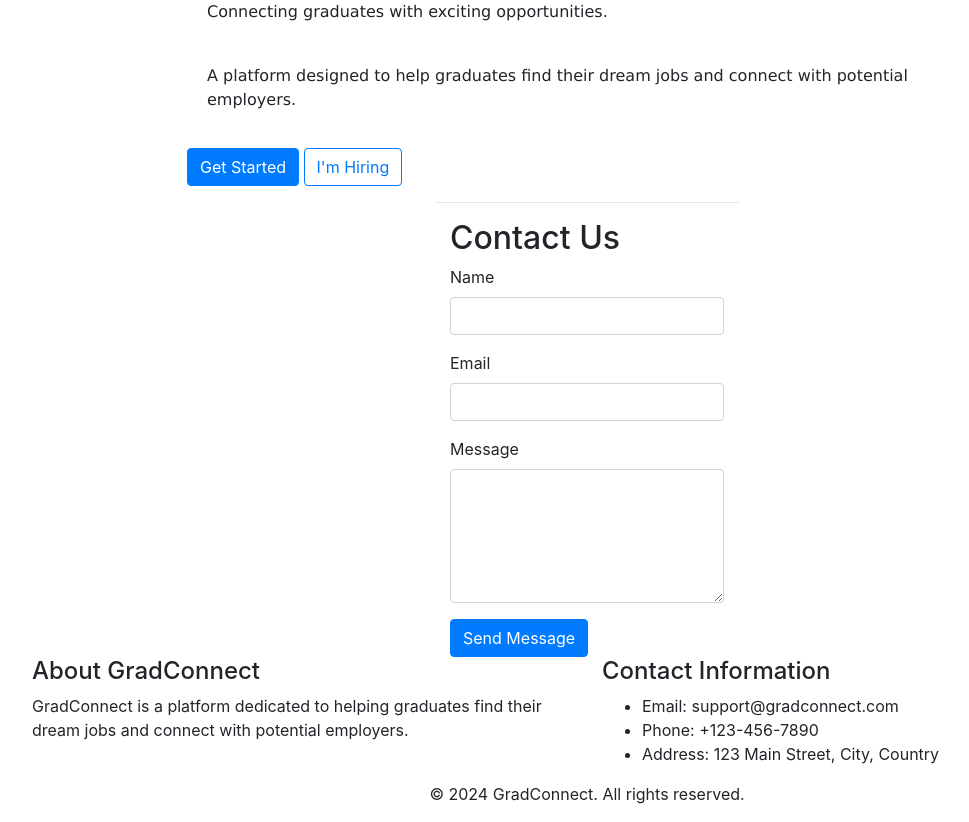
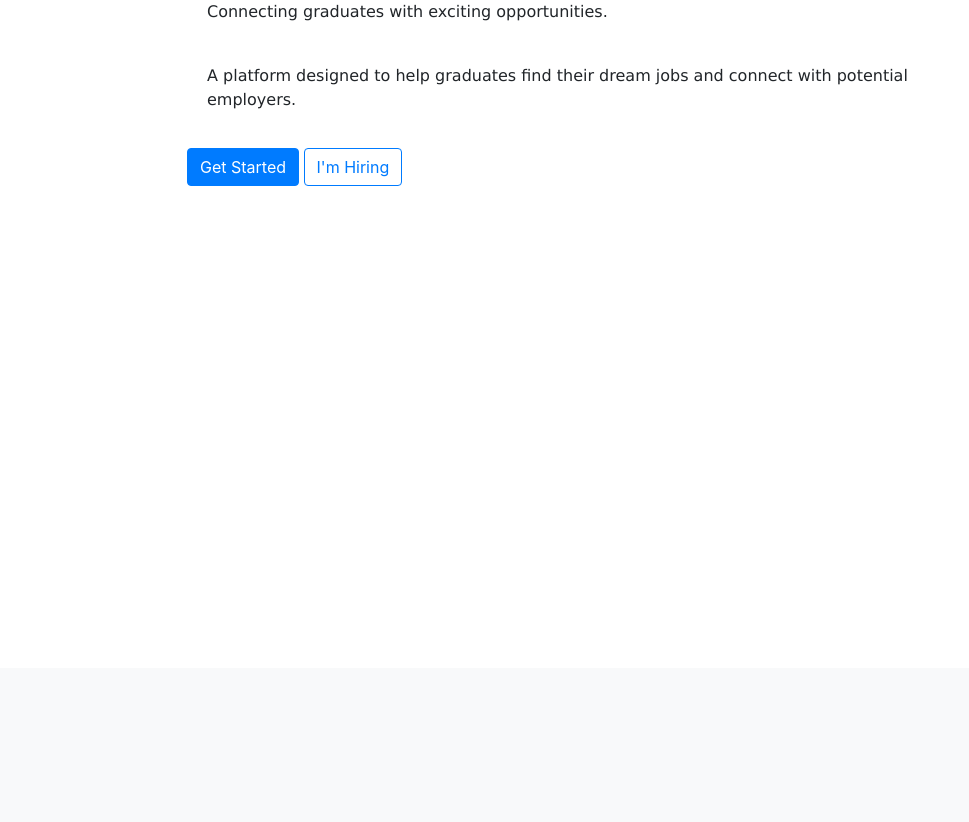
Before and after one commit to Ermi24et/GradConn, a Flask app: page / in a window 1280 px wide. Shown: the part 132-954 px from the top of the page, without its empty margins (53-1022 px from the left). After the commit the page ends 318 px from the top, so only its background shows below. Run offline with Flask 3, Linux system fonts and the light colour scheme; some libraries are stand-ins or nearby versions.

Commit message:
templates

```diff
--- a/gradconn/templates/home.html
+++ b/gradconn/templates/home.html
@@ -24,50 +24,4 @@ Home - GradConnect
         </div>
     </div>
 </section>
-<section class="contact-us">
-    <hr>
-    <div class="container">
-        <h2>Contact Us</h2>
-        <form action="{{ url_for('contact') }}" method="POST">
-            <div class="form-group">
-                <label for="name">Name</label>
-                <input type="text" id="name" name="name" class="form-control" required>
-            </div>
-            <div class="form-group">
-                <label for="email">Email</label>
-                <input type="email" id="email" name="email" class="form-control" required>
-            </div>
-            <div class="form-group">
-                <label for="message">Message</label>
-                <textarea id="message" name="message" class="form-control" rows="5" required></textarea>
-            </div>
-            <button type="submit" class="btn btn-primary">Send Message</button>
-        </form>
-    </div>
-</section>
-
-<footer class="footer">
-    <div class="container">
-        <div class="row">
-            <div class="col-md-6">
-                <h4>About GradConnect</h4>
-                <p>GradConnect is a platform dedicated to helping graduates find their dream jobs and connect with
-                    potential employers.</p>
-            </div>
-            <div class="col-md-6">
-                <h4>Contact Information</h4>
-                <ul>
-                    <li>Email: support@gradconnect.com</li>
-                    <li>Phone: +123-456-7890</li>
-                    <li>Address: 123 Main Street, City, Country</li>
-                </ul>
-            </div>
-        </div>
-        <div class="row">
-            <div class="col-12 text-center">
-                <p>&copy; 2024 GradConnect. All rights reserved.</p>
-            </div>
-        </div>
-    </div>
-</footer>
 {% endblock %}
```
